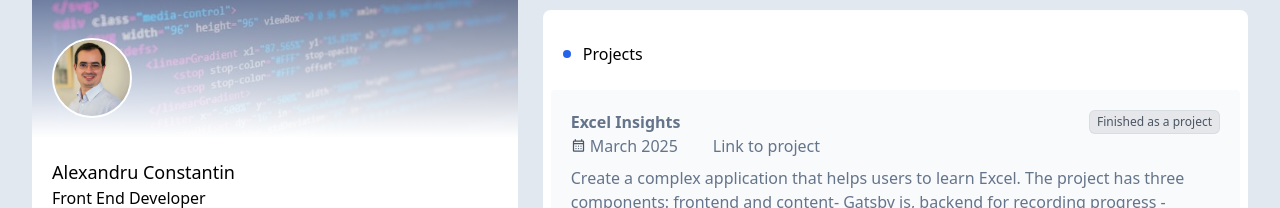
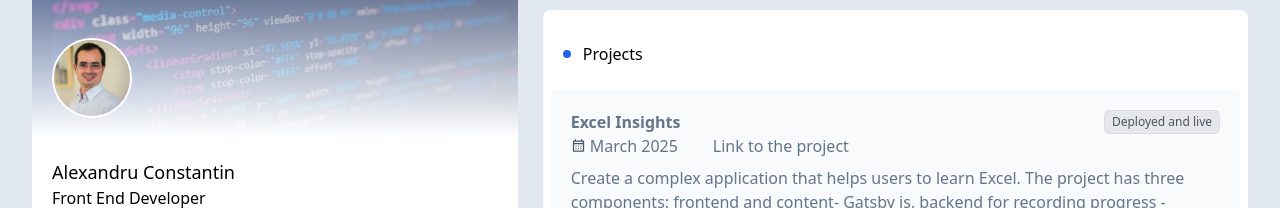
Before and after one commit to alexandru-constantin-hub/Resume, a Vue app: page / in a window 1280 px wide. Both pictures are taken after a click on the button "Projects". Shown: the part 98-306 px from the top of the page. Built offline with nearby package versions, Linux system fonts and the light colour scheme.

Commit message:
improve browser chrome icon and change the description of the project

```diff
--- a/src/components/icons/BrowserChrome.vue
+++ b/src/components/icons/BrowserChrome.vue
@@ -10,7 +10,6 @@ defineProps(['height', 'width', 'currentColor'])
     viewBox="0 -960 960 960"
   >
     <path
-      fill-rule="evenodd"
       d="M16 8a8 8 0 0 1-7.022 7.94l1.902-7.098a3 3 0 0 0 .05-1.492A3 3 0 0 0 10.237 6h5.511A8 8 0 0 1 16 8M0 8a8 8 0 0 0 7.927 8l1.426-5.321a3 3 0 0 1-.723.255 3 3 0 0 1-1.743-.147 3 3 0 0 1-1.043-.7L.633 4.876A8 8 0 0 0 0 8m5.004-.167L1.108 3.936A8.003 8.003 0 0 1 15.418 5H8.066a3 3 0 0 0-1.252.243 2.99 2.99 0 0 0-1.81 2.59M8 10a2 2 0 1 0 0-4 2 2 0 0 0 0 4"
     />
   </svg>
--- a/src/mainStore.js
+++ b/src/mainStore.js
@@ -11,7 +11,7 @@ export const useStore = defineStore('mainStore', {
       companies: [
         {
           name: 'Flyscan',
-          period: 'Jan 2023 - Jub 2024',
+          period: 'Jan 2023 - Jul 2024',
           title: 'Front End Developer',
           type: 'Full Time',
           tasks:
@@ -70,7 +70,7 @@ export const useStore = defineStore('mainStore', {
             'Create a complex application that helps users to learn Excel. The project has three components: frontend and content- Gatsby js, backend for recording progress - Laravel. Also there an app made in Office Script that test users skills in Excel. I use Python for automating the process of creating content for the application.',
           date: 'March 2025',
           projectLink: 'https://excelInsights.net',
-          status: 'Finished as a project',
+          status: 'Deployed and live',
           techStack: [
             'Gatsby js',
             'React',
--- a/src/views/Projects.vue
+++ b/src/views/Projects.vue
@@ -27,7 +27,7 @@ const store = useStore()
         </div>
         <div class="flex" v-if="project.projectLink">
           <BrowserChrome :width="15" :height="15" class="mt-1 mr-1 fill-slate-600" />
-          <a :href="project.projectLink" target="_blank">Link to project</a>
+          <a :href="project.projectLink" target="_blank">Link to the project</a>
         </div>
       </div>
       <div class="my-2">
```
